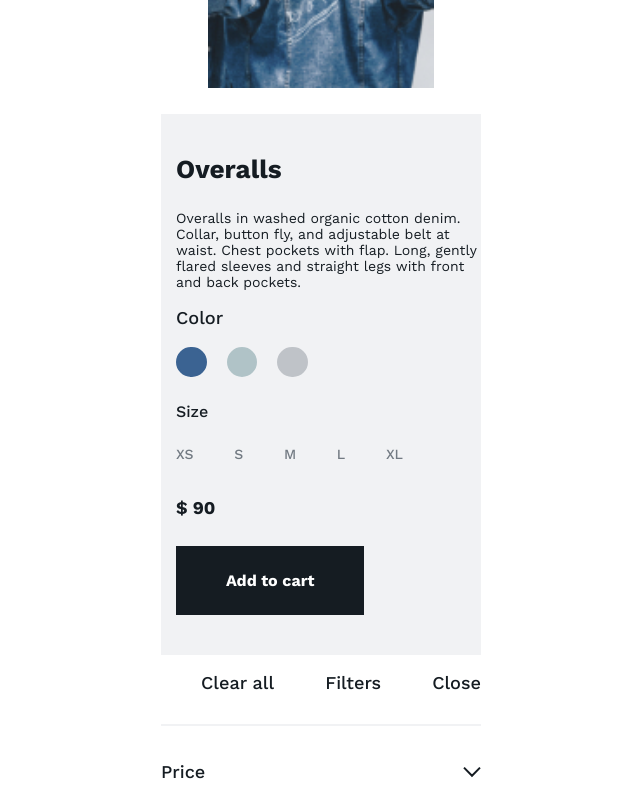
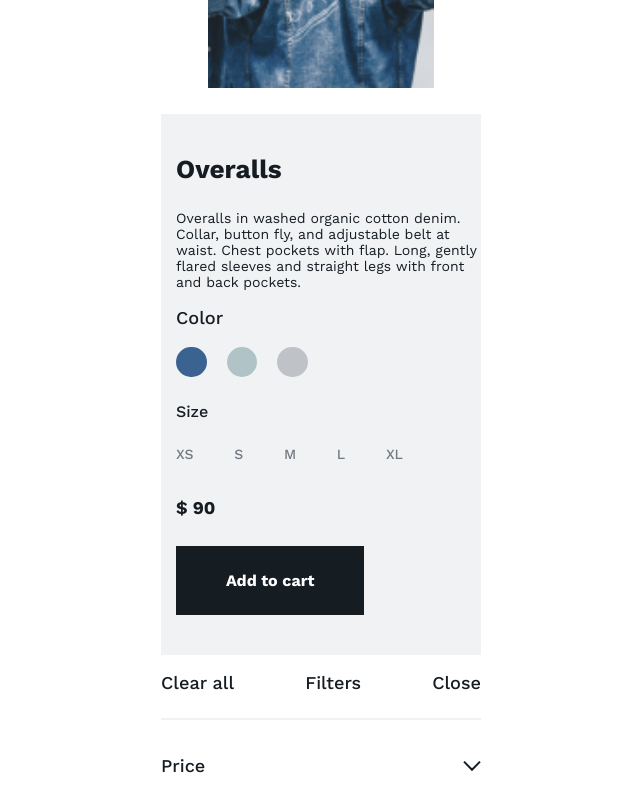
Before and after one commit to hellonasd/denim-app, a React (Create React App) app: page / in a window 1280 px wide. Shown: the part 1593-2393 px from the top of the page, without its empty margins (319-959 px from the left). Built offline with nearby package versions, Linux system fonts and the light colour scheme.

Commit message:
price rebild and style

```diff
--- a/src/components/Filter/filter.css
+++ b/src/components/Filter/filter.css
@@ -4,9 +4,9 @@
 }
 
 .filters__menu {
-
-  border-bottom: 2px solid #F1F2F4;
-  padding-bottom: 30px;
+  border-bottom: 2px solid #f1f2f4;
+  padding: 0px;
+  height: 45px;
   list-style: none;
   display: flex;
   justify-content: space-between;
@@ -15,7 +15,6 @@
 .filter__price {
   display: flex;
   justify-content: space-between;
-
 }
 
 .filter__price--imgclose {
--- a/src/components/Range-slider/RangeSlider.jsx
+++ b/src/components/Range-slider/RangeSlider.jsx
@@ -87,9 +87,6 @@ export const RangerSlider = () => {
           <div className="track"></div>
           <div ref={sliderRef} className="ranger"></div>
         </div>
-
-      </div>
-      <div className="slider__value">
         <p
           style={{ left: `${positionLeft}%` }}
           className="ranger__slider-price-left"
--- a/src/components/Range-slider/rangerSlider.css
+++ b/src/components/Range-slider/rangerSlider.css
@@ -66,15 +66,18 @@
   border-radius: 50%;
   z-index: 3;
 }
-.slider__value {
-  display: flex;
-  width: 290px;
-}
+
 .ranger__slider-price-left {
   position: absolute;
+  top: 80px;
+  width: 100px;
+  margin: 0px;
 }
 .ranger__slider-price-right {
   position: absolute;
+  top: 80px;
+  width: 100px;
+  margin: 0px;
 }
 
 input[type="range"] {
```
Lines whose indentation alone changed are shown as unchanged.
